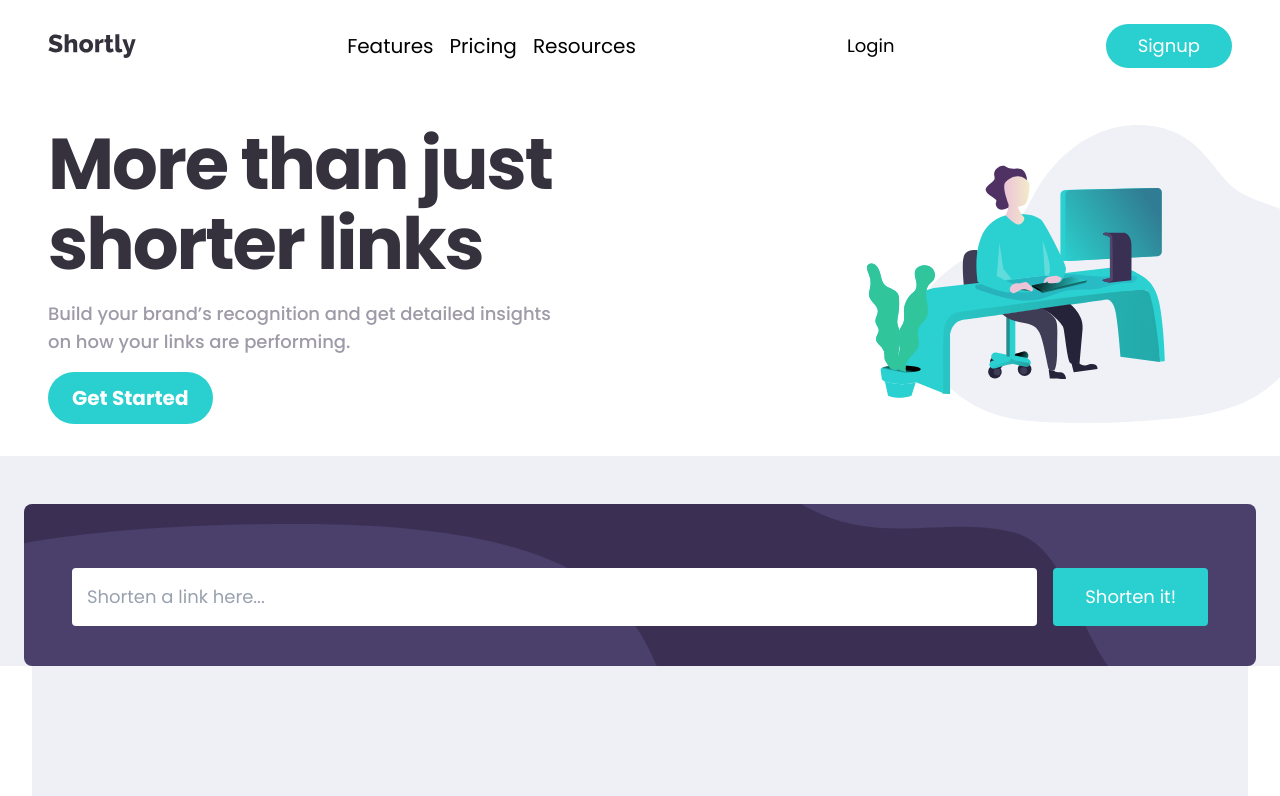
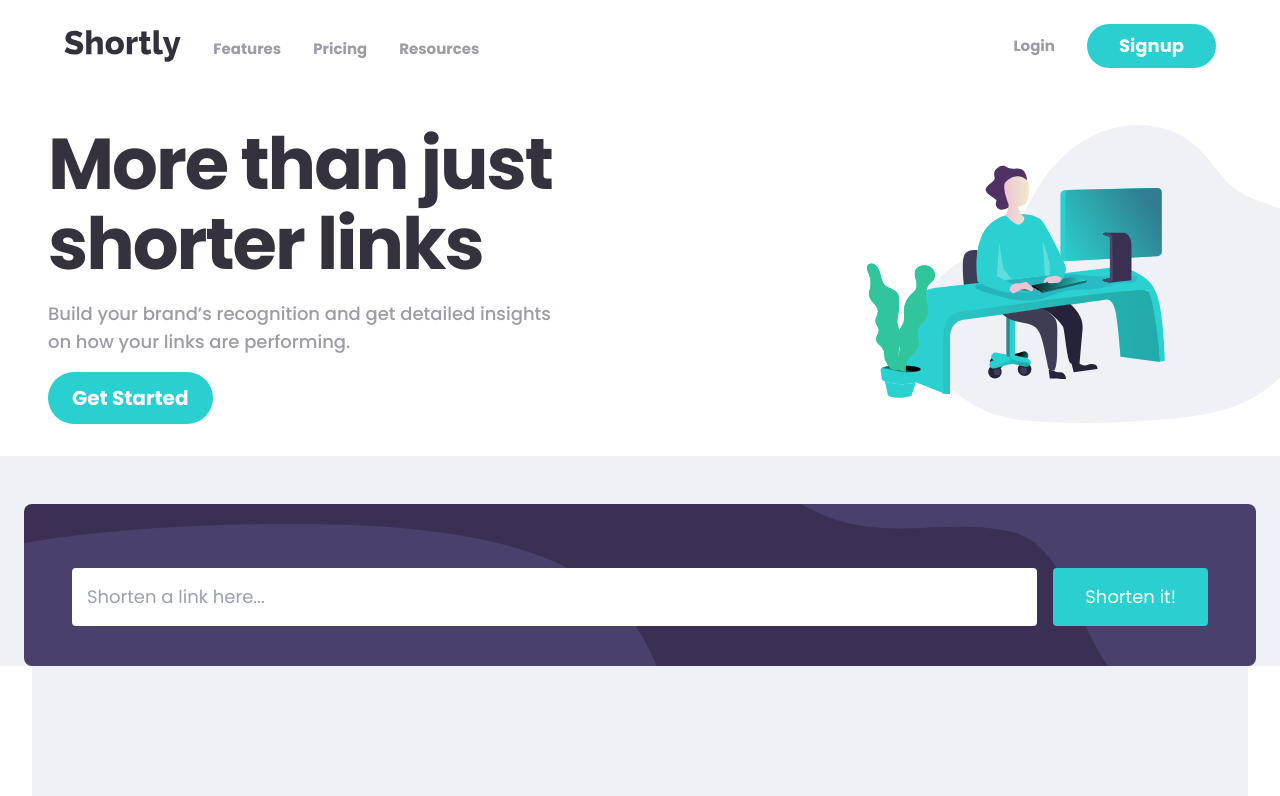
Before and after one commit to Rgit915/url-shortening-api-landing-page, a React (Vite) app: page / in a window 1280 px wide. Shown: the top 796 px of the page. Built offline with nearby package versions, Linux system fonts and the light colour scheme.

Commit message:
Update Header component

```diff
--- a/src/components/Header.jsx
+++ b/src/components/Header.jsx
@@ -10,27 +10,32 @@ const Header = () => {
   return (
     <header className="">
       {/* Desktop nav */}
-      <nav className="hidden justify-between items-center w-full px-8 py-6 md:flex lg:px-12  ">
-        <img src={logo} alt="shortly logo" className="h-6" />
-        <ul className="flex justify-around items-end gap-4">
+      <nav className="hidden justify-between items-center w-full px-8 py-6 md:flex lg:px-12 xl:px-16 ">
+        <div className="flex gap-8">
+          <img src={logo} alt="shortly logo" className="h-8"/>
+        <ul className="flex justify-around items-end gap-8">
           {links.map((link) => (
             <li key={link}>
-              <a href="#" className=" text-xl cursor-pointer">
+              <a href="#" className="font-bold text-[15px] text-neutral-grayish-violet cursor-pointer hover:text-neutral-very-dark-blue">
                 {link}
               </a>
             </li>
           ))}
         </ul>
-        <button className="cursor-pointer">Login</button>
-        <button className="rounded-3xl px-8 py-2 bg-primary-cyan text-white cursor-pointer">
-          Signup
-        </button>
+        </div>
+
+        <div className="flex gap-8 justify-center items-center">
+          <button className="cursor-pointer font-bold text-[15px] text-neutral-grayish-violet hover:text-neutral-very-dark-blue">Login</button>
+          <button className="font-bold rounded-3xl px-8 py-2 bg-primary-cyan text-white cursor-pointer hover:bg-cyan-hover">
+            Signup
+          </button>
+        </div>
       </nav>
       {/* Mobile top bar */}
       <div className="flex items-center justify-between w-full px-4 py-8 md:hidden">
-        <img src={logo} alt="shortly logo" className="h-6" />
+        <img src={logo} alt="shortly logo" className="h-8" />
         <button onClick={toggleMenu} className="cursor-pointer z-50">
-          <i class="fa-solid fa-bars"></i>
+          <i className="fa-solid fa-bars"></i>
         </button>
       </div>
 
@@ -48,7 +53,7 @@ const Header = () => {
           </ul>
           <hr className="text-neutral-grayish-violet/25" />
           <button className="cursor-pointer">Login</button>
-          <button className="rounded-3xl px-8 py-2 bg-primary-cyan text-white cursor-pointer">
+          <button className="rounded-3xl px-8 py-2 bg-primary-cyan text-white cursor-pointer hover:bg-cyan-hover">
             Signup
           </button>
         </nav>
```
